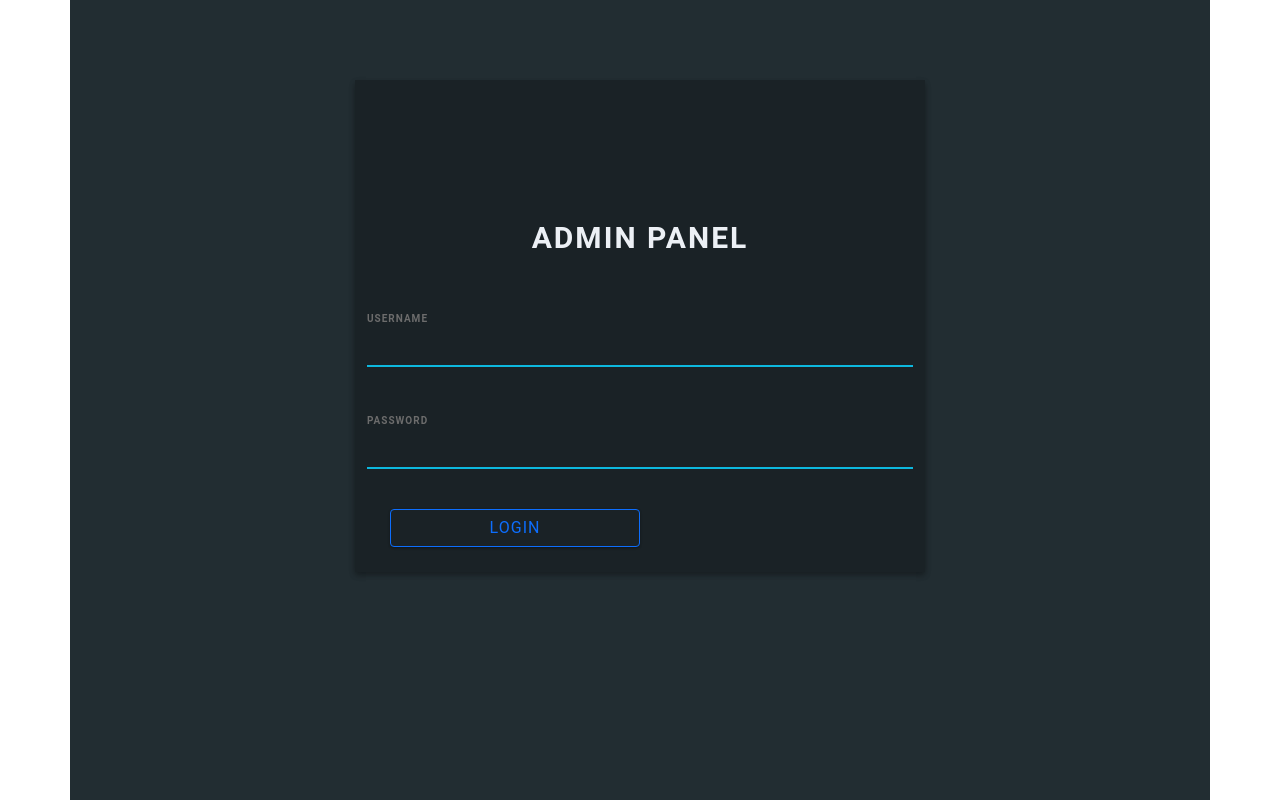
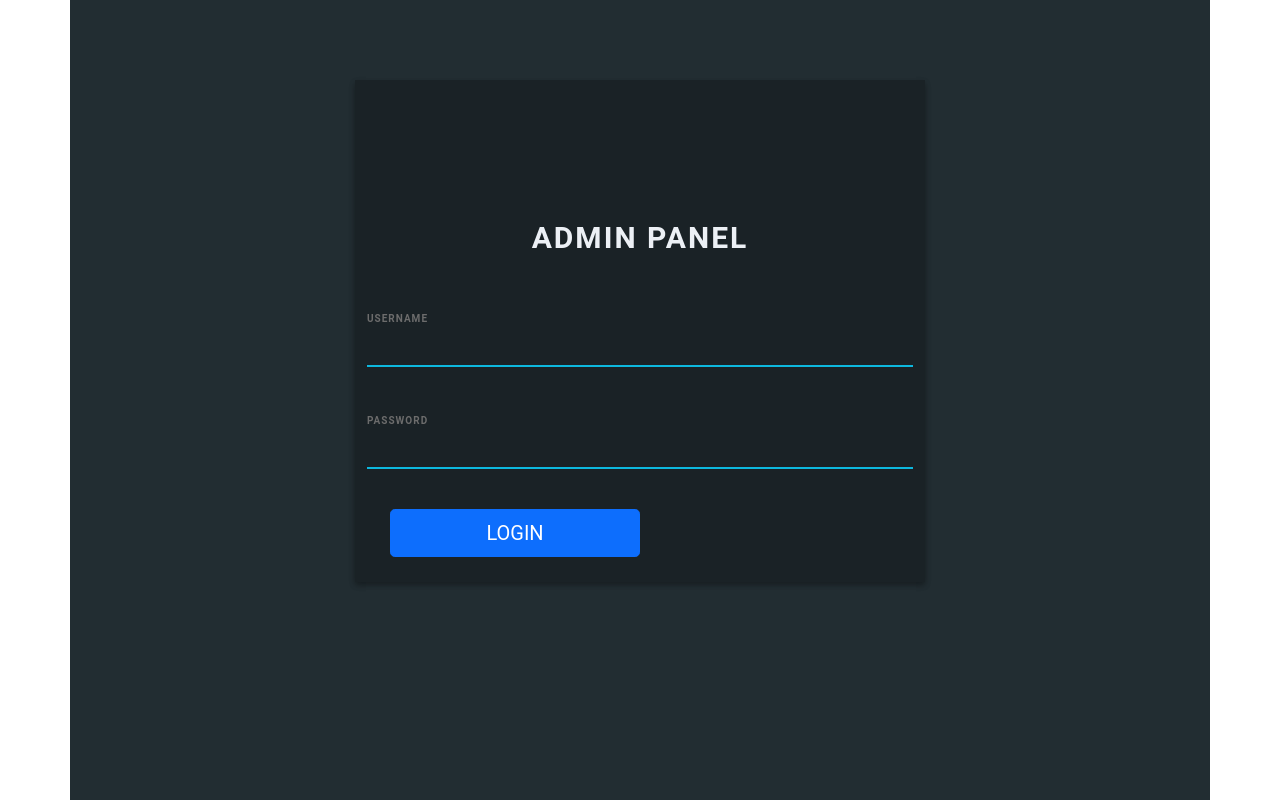
Before and after one commit to Rex-Arnab/MLM-project-Frontend, a React (Create React App) app: page /admin in a window 1280 px wide. Built offline with nearby package versions, Linux system fonts and the light colour scheme.

Commit message:
Adding Loading Effect

```diff
--- a/src/admin/AdminLogin.jsx
+++ b/src/admin/AdminLogin.jsx
@@ -6,6 +6,7 @@ import { useHistory } from 'react-router-dom'
 export default function AdminLogin() {
     const [username, setUsername] = useState("")
     const [password, setPassword] = useState("")
+    const [loading, setLoading] = useState(false)
     const history = useHistory()
 
     const LoginCheck = (e) => {
@@ -17,7 +18,7 @@ export default function AdminLogin() {
         })
         .then(res => {
             localStorage.setItem('token', res.data.token)
-            localStorage.setItem('username', JSON.stringify(res.data.user))
+            localStorage.setItem('user', JSON.stringify(res.data.user))
             history.push('/admin/dashboard')
         })
         .catch(err => {
@@ -52,7 +53,12 @@ export default function AdminLogin() {
                                 <div className="col-lg-6 login-btm login-text">
                                 </div>
                                 <div className="col-lg-6 login-btm login-button">
-                                    <button type="submit" className="btn btn-outline-primary">LOGIN</button>
+                                        <button
+                                            type="submit"
+                                            className={ loading ? "btn btn-primary btn-block btn-lg btn-login" : "btn btn-primary btn-block btn-lg btn-login" }
+                                        >
+                                         { loading ? <i className="fa fa-spinner fa-spin"></i> : "LOGIN" }
+                                    </button>
                                 </div>
                             </div>
                         </form>
--- a/src/admin/Dashboard.jsx
+++ b/src/admin/Dashboard.jsx
@@ -131,6 +131,7 @@ const Logout = () => {
     const history = useHistory()
     const handleLogout = () => {
         localStorage.removeItem('token')
+        localStorage.removeItem('user')
         history.push('/admin')
     }
     const [clicked, setClicked] = useState(false)
--- a/src/components/loginpage/Login.jsx
+++ b/src/components/loginpage/Login.jsx
@@ -33,6 +33,10 @@ export default function Login() {
                 }, 1000);
             }
         })
+            .catch(err => {
+                setLoading(false)
+                console.log(err)
+            })
     }
     return (
         <div>
@@ -56,7 +60,9 @@ export default function Login() {
 			<button
                             type="submit"
                             id="login-button"
-                            onClick={(e) => CheckLogin(e)}>
+                            onClick={(e) => CheckLogin(e)}
+                            className={loading ? "btn btn-black" : ""}
+                        >
                             {loading ? <i className="fa fa-spinner fa-spin"></i> : "Login"}
             </button>
 		</form>
```
